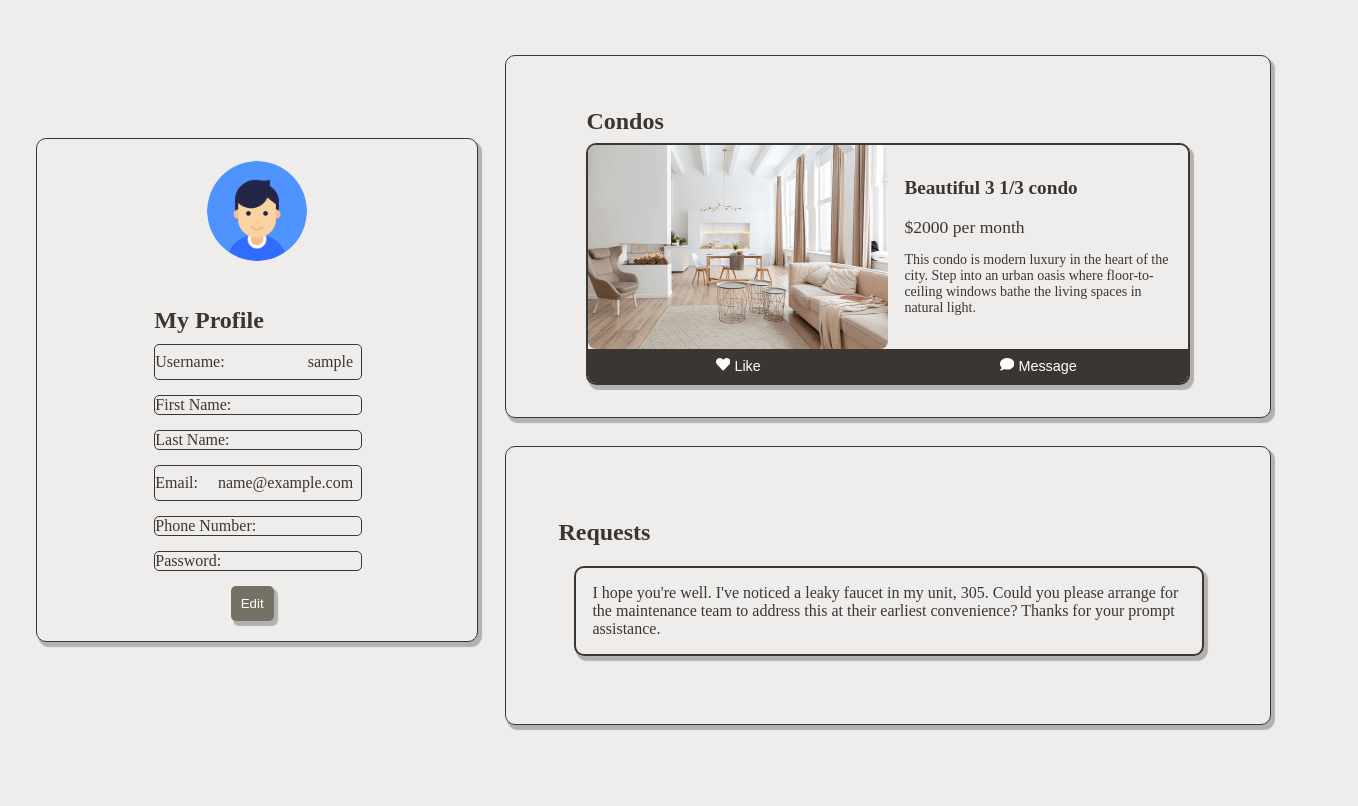
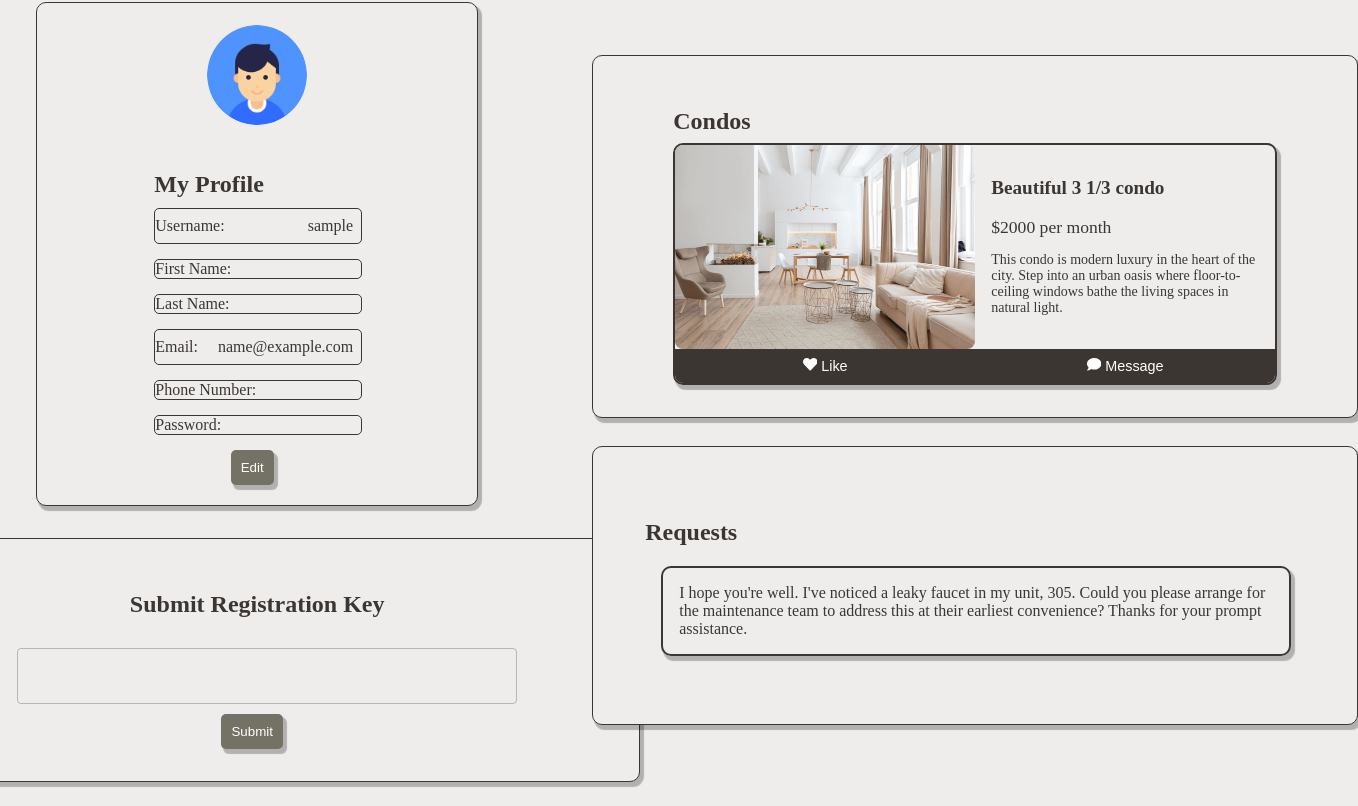
Before and after one commit to Ahmad-Elmahallawy/iCondo, a React (Create React App) app in the folder frontend/: page /Profile in a window 1280 px wide. Shown: the part 134-940 px from the top of the page, 1358 px wide, since content can reach past the window. Built offline with nearby package versions, Linux system fonts and the light colour scheme; no server answers; sample sign-in values are in the browser's storage.

Commit message:
Implemented component for user to submit registration key

```diff
--- /dev/null
+++ b/frontend/src/Components/UserProfile/UserKeyRegister.tsx
@@ -0,0 +1,32 @@
+import React from "react";
+import TextField from "@mui/material/TextField";
+import "../../Style/UserProfileStyle/UserInformationStyle.css";
+import { Box } from "@mui/material";
+
+// UserKeyRegister Component:
+// This component renders a form for user to submit registration key.
+const UserKeyRegister: React.FC = () => {
+  const submitHandler = (e: React.FormEvent<HTMLInputElement>) => {
+    e.preventDefault();
+    console.log("submit");
+  };
+  return (
+    <Box
+      sx={{
+        width: 500,
+        maxWidth: "100%",
+        textAlign: "center",
+      }}
+      component="form"
+      onSubmit={submitHandler}
+    >
+      <h2>Submit Registration Key</h2>
+      <TextField sx={{ padding: "10px" }} fullWidth id="registrationKey" />
+      <button className="user-information-button" type="submit">
+        Submit
+      </button>
+    </Box>
+  );
+};
+
+export default UserKeyRegister;
--- a/frontend/src/Pages/UserProfileLandingPage.tsx
+++ b/frontend/src/Pages/UserProfileLandingPage.tsx
@@ -4,6 +4,7 @@ import "../Style/UserProfileStyle/UserProfilePageStyle.css";
 import UserInformation from "../Components/UserProfile/UserInformation";
 import Properties from "../Components/UserProfile/UserProperties";
 import Requests from "../Components/UserProfile/UserRequests";
+import UserKeyRegister from "../Components/UserProfile/UserKeyRegister";
 
 const UserProfileLandingPage = () => {
   // Check if the user is logged in
@@ -24,6 +25,9 @@ const UserProfileLandingPage = () => {
     >
       <div className="my-profile-container">
         <UserInformation data={userData} />
+        <div className="registration-key-content">
+          <UserKeyRegister />
+        </div>
       </div>
       <div className="properties-and-requests-container">
         <div className="properties-content">
--- a/frontend/src/Style/UserProfileStyle/UserProfilePageStyle.css
+++ b/frontend/src/Style/UserProfileStyle/UserProfilePageStyle.css
@@ -34,6 +34,21 @@
 }
 
 .requests-content {
+  margin-top: 2%;
+  width: 700px;
+  height: auto;
+  background-color: #eeedeb;
+  border: 1px solid #3c3633;
+  border-radius: 10px;
+  box-shadow: 3px 4px 1px 1px rgba(0, 0, 0, 0.25);
+}
+
+.registration-key-content {
+  padding: 2rem;
+  margin: 1rem 0;
+  display: flex;
+  justify-content: center;
+  align-items: center;
   margin-top: 2%;
   width: 700px;
   height: auto;
@@ -81,6 +96,10 @@
     width: 90%;
   }
 
+  .registration-key-content {
+    width: 90%;
+  }
+
   .my-profile-container {
     width: auto;
   }
```
